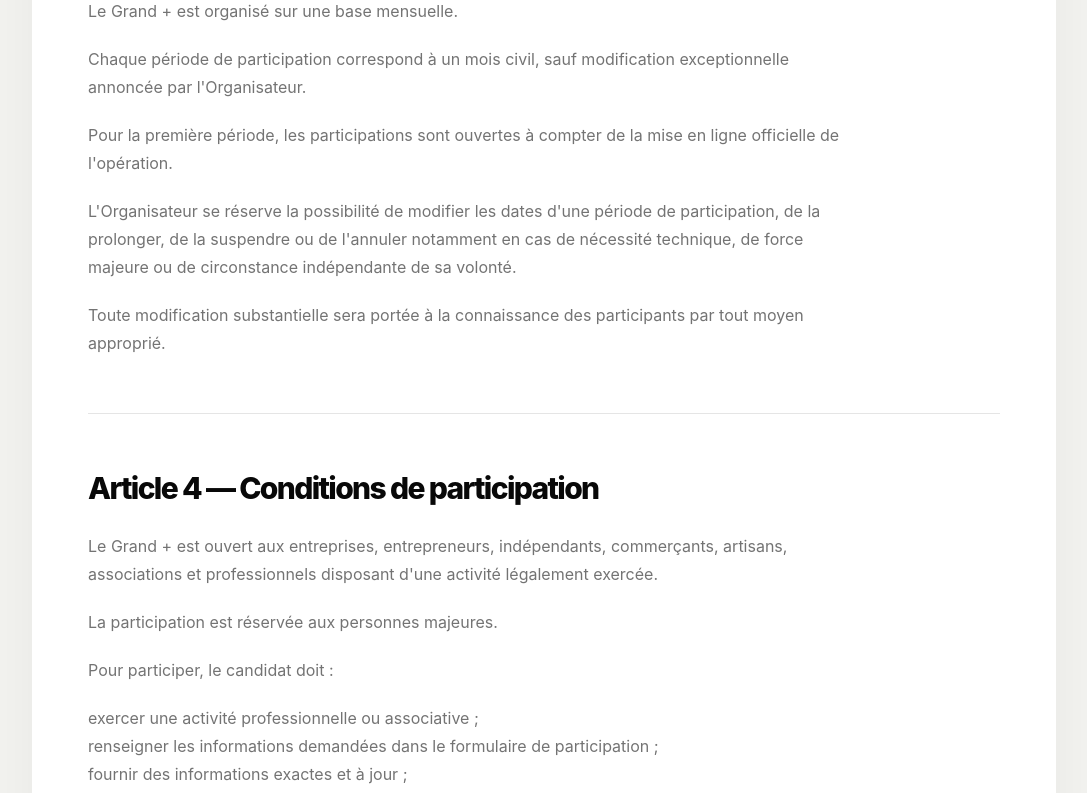
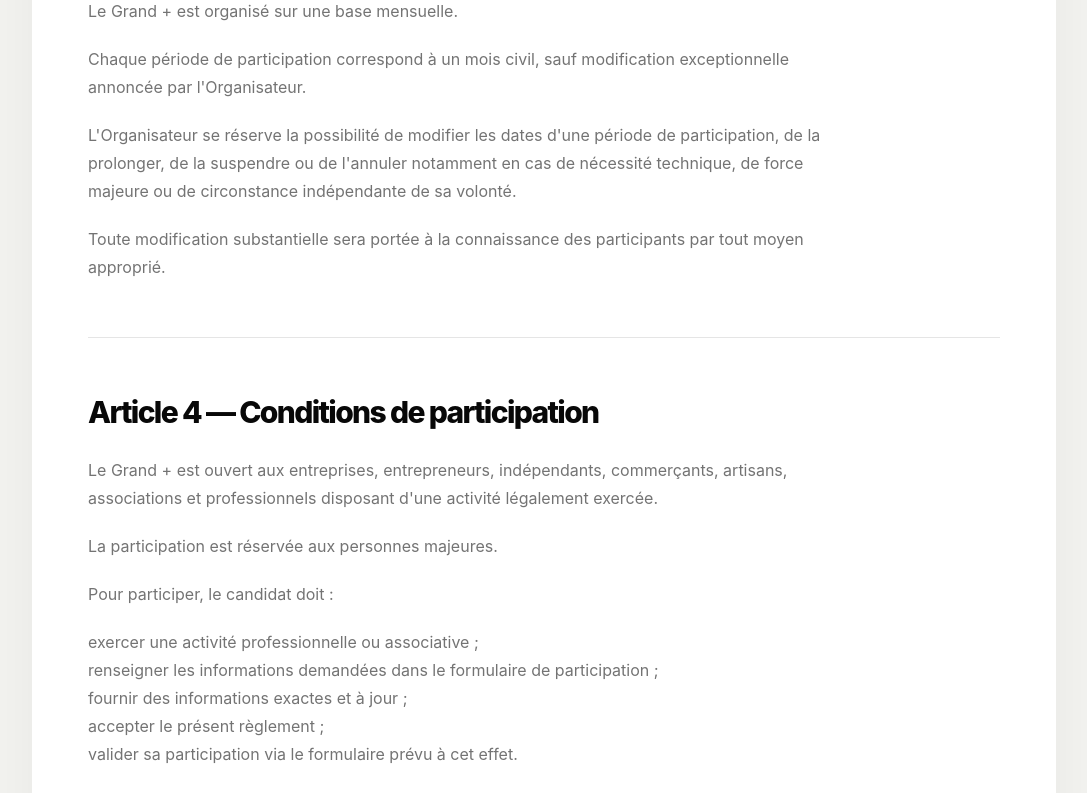
Before and after one commit to anthonyrds/vitrine-plus, a React (Vite) app: page /reglement-grand-plus in a window 1280 px wide. Shown: the part 1740-2533 px from the top of the page, without its empty margins (96-1183 px from the left). Built offline with nearby package versions, Linux system fonts and the light colour scheme.

Commit message:
Ajout du règlement officiel du Grand Plus

```diff
--- a/src/pages/ReglementGrandPlus.tsx
+++ b/src/pages/ReglementGrandPlus.tsx
@@ -67,10 +67,6 @@ const articles = [
           modification exceptionnelle annoncée par l'Organisateur.
         </p>
 
-        <p>
-          Pour la première période, les participations sont ouvertes à compter
-          de la mise en ligne officielle de l'opération.
-        </p>
 
         <p>
           L'Organisateur se réserve la possibilité de modifier les dates d'une
@@ -510,7 +506,7 @@ const articles = [
         </p>
 
         <p className="font-semibold text-[#080808]">
-          contact@vitrineplus.fr
+          vitrineplus@hotmail.com
         </p>
 
         <p>
@@ -648,7 +644,7 @@ const articles = [
         </p>
 
         <p className="font-semibold text-[#080808]">
-          contact@vitrineplus.fr
+          vitrineplus@hotmail.com
         </p>
 
         <p>Les réclamations devront, dans la mesure du possible, préciser :</p>
```
